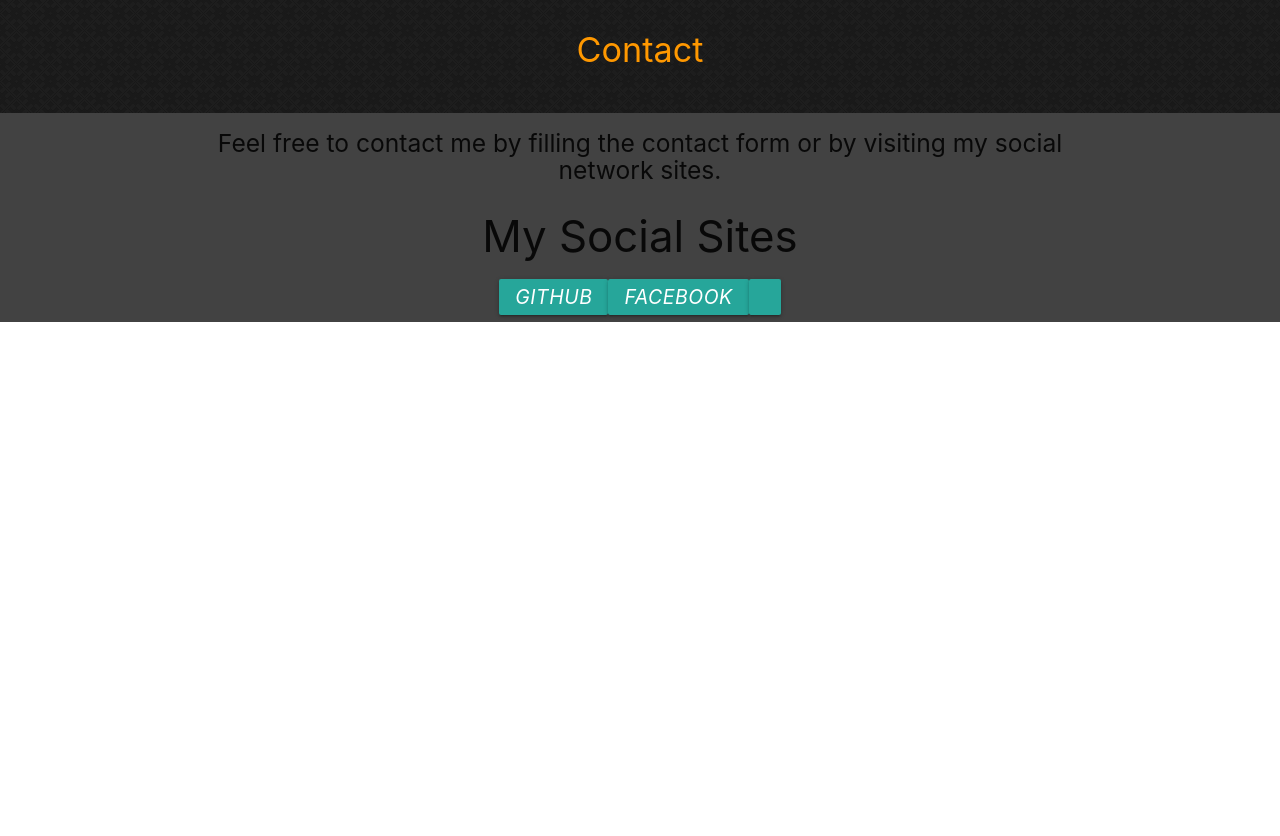
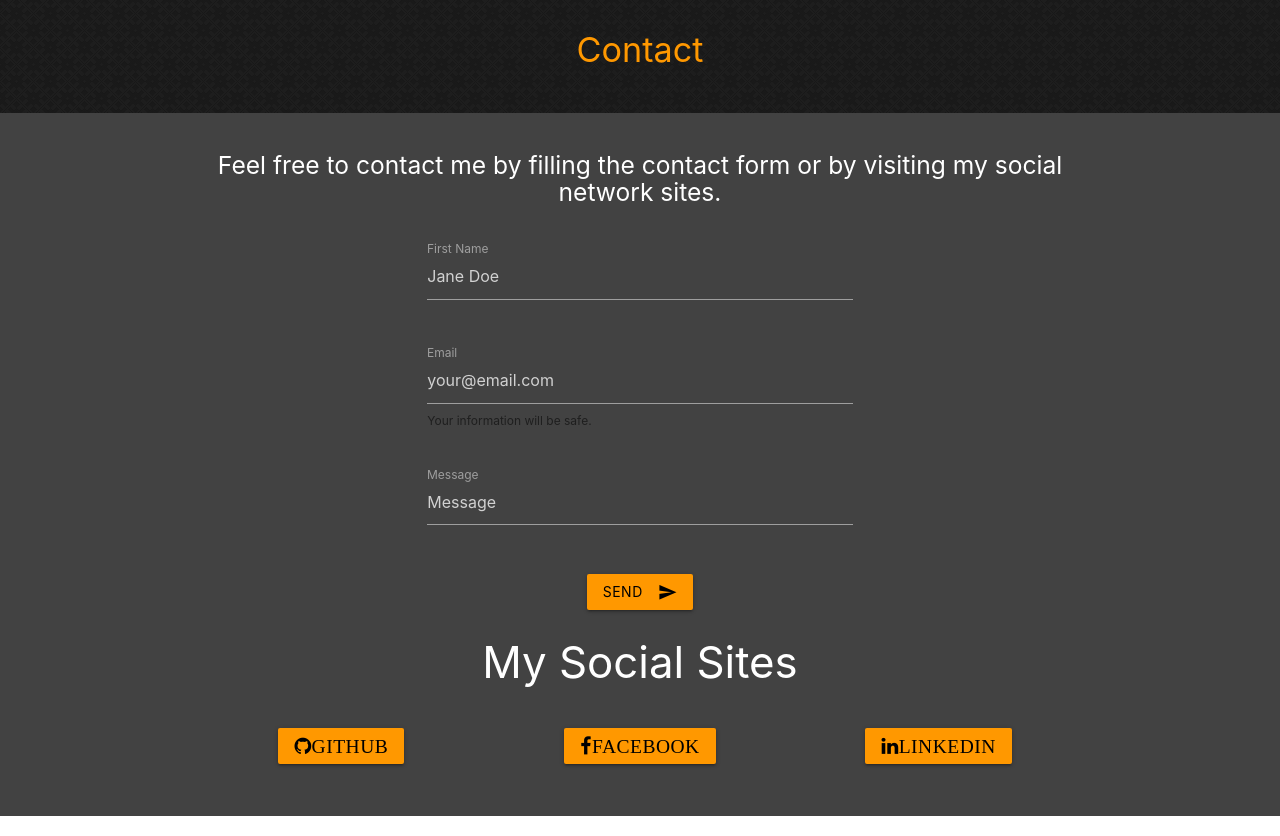
Before and after one commit to 7aske/portfolio-react, a React (Create React App) app: page / in a window 1280 px wide. Shown: the part 4900-5736 px from the top of the page. Before the commit the page ends 5237 px from the top, so only its background shows below. Built offline with nearby package versions, Linux system fonts and the light colour scheme; no server answers; a web font is replaced by a local one.

Commit message:
form WIP

```diff
--- a/package.json
+++ b/package.json
@@ -8,6 +8,7 @@
     "@types/react": "^16.9.11",
     "@types/react-dom": "^16.9.3",
     "animate.css": "^3.7.2",
+    "font-awesome": "^4.7.0",
     "materialize-css": "^1.0.0",
     "react": "^16.11.0",
     "react-dom": "^16.11.0",
--- a/src/components/app/contact/Contact.tsx
+++ b/src/components/app/contact/Contact.tsx
@@ -1,43 +1,77 @@
 import React from "react";
+import "../../../../node_modules/font-awesome/css/font-awesome.css";
 
 export class Contact extends React.Component {
 	render() {
 		return (
 			<div id="contact">
 				<div className="container">
-					<h5 className="text-center">
+					<h5 className="text-center text-white p-4">
 						Feel free to contact me by filling the contact form or by visiting my social network sites.
 					</h5>
-					<h3>My Social Sites</h3>
-					<ul className="list-inline banner-social-list">
-						<li className="s12 m3 d-inline-block mb-2">
-							<a href="https://github.com/7aske" target="blank" className="btn btn-lg">
+					<form action="">
+						<div className="row">
+							<div className="col s12 m3"/>
+							<div className="input-field col s12 m6">
+								<input placeholder="Jane Doe" id="name" type="text" className="validate"
+									   required={true}/>
+								<label className="active" htmlFor="name">First Name</label>
+							</div>
+						</div>
+						<div className="row">
+							<div className="col s12 m3"/>
+							<div className="input-field col s12 m6">
+								<input id="email" placeholder="your@email.com" type="email" className="validate"
+									   required={true}/>
+								<label className="active" htmlFor="email">Email</label>
+								<span className="helper-text text-left" data-error="wrong" data-success="right">Your information will be safe.</span>
+							</div>
+						</div>
+						<div className="row">
+							<div className="col s12 m3"/>
+							<div className="input-field col s12 m6">
+								<textarea name="message" placeholder="Message" id="message"
+										  className="materialize-textarea" required={true}/>
+								<label className="active" htmlFor="message">Message</label>
+							</div>
+						</div>
+						<button className="btn waves-effect waves-light orange black-text" type="submit" name="action">Send
+							<i className="material-icons right">send</i>
+						</button>
+					</form>
+					<h3 className="text-white">My Social Sites</h3>
+					<div className="row pt-4 pb-5">
+						<div className="col s12 m4 d-inline-block mb-2">
+							<a
+								href="https://github.com/7aske"
+								target="blank"
+								className="waves-effect waves-light btn orange black-text">
 								<i className="fa fa-github">
 									<span className="network-name">GitHub</span>
 								</i>
 							</a>
-						</li>
-						<li className="s12 m3 d-inline-block mb-2">
+						</div>
+						<div className="col s12 m4 d-inline-block mb-2">
 							<a
 								href="https://www.facebook.com/7aske"
 								target="blank"
-								className="btn btn-lg">
+								className="waves-effect waves-light btn orange black-text">
 								<i className="fa fa-facebook">
 									<span className="network-name">Facebook</span>
 								</i>
 							</a>
-						</li>
-						<li className="s12 m3 d-inline-block mb-2">
+						</div>
+						<div className="col s12 m4 d-inline-block mb-2">
 							<a
 								href="https://www.linkedin.com/in/nikola-tasi%C4%87-87b8bb115/"
-								target="_blank"
-								className="btn btn-lg">
-								<i className="material-icons">
-
+								target="blank"
+								className="waves-effect waves-light btn orange black-text">
+								<i className="fa fa-linkedin">
+									<span className="network-name">LinkedIn</span>
 								</i>
 							</a>
-						</li>
-					</ul>
+						</div>
+					</div>
 				</div>
 			</div>
 		);
```
Also changed, not shown: 1 other file (tests, documents, lock files or other folders).
